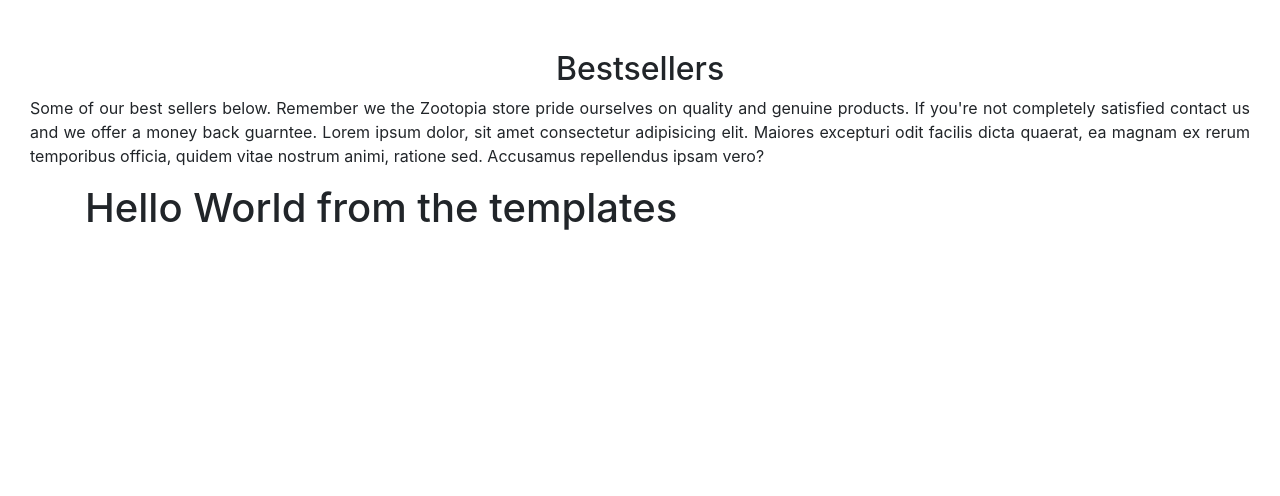
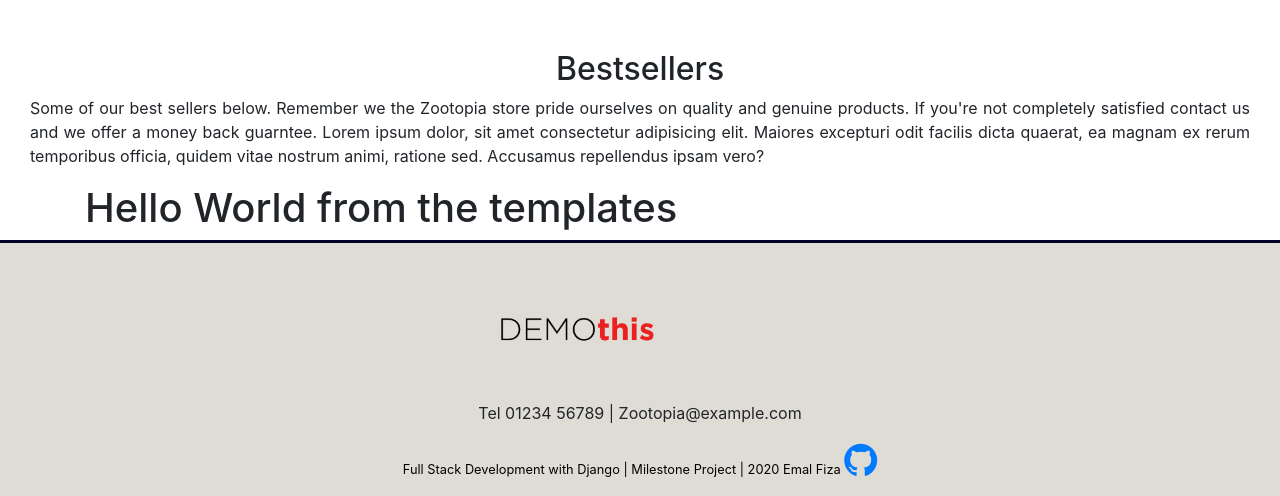
Before and after one commit to emalfiza/zootopia-stars, a Django app: page / in a window 1280 px wide. Shown: the part 1068-1564 px from the top of the page. Before the commit the page ends 1298 px from the top, so only its background shows below. Run offline with Django 3.2, Linux system fonts and the light colour scheme; grey boxes labelled with a size stand in for pictures from a placeholder-image service; some libraries are stand-ins or nearby versions.

Commit message:
Add footer in its own footer.html file as part of the base.html component

```diff
--- a/static/css/main.css
+++ b/static/css/main.css
@@ -49,3 +49,20 @@
 .text-center {
 	padding-top: 42px;
 }
+
+/******************** Footer *********************************************/
+.footer-container {
+    background-color: #dfdcd5;
+    text-align: center;
+    margin: 0;
+    padding-bottom: 1em;
+    border-top: solid;
+    border-color: #000027;
+}
+
+.footer-footer-text {
+    font-size: 0.8em;
+    color: #000000;
+    margin: 0;
+    padding: 0;
+}
--- a/templates/base.html
+++ b/templates/base.html
@@ -128,7 +128,7 @@
 
     {% endblock content %}
 
-
+    {% include 'components/footer.html' %}
     <!-- Bootstrapcdn JavaScript link  -->
     <script crossorigin="anonymous"
         integrity="sha384-J6qa4849blE2+poT4WnyKhv5vZF5SrPo0iEjwBvKU7imGFAV0wwj1yYfoRSJoZ+n"
--- /dev/null
+++ b/templates/components/footer.html
@@ -0,0 +1,21 @@
+{% load static %}
+
+<!---------- Opening the footer ----------->
+<footer class="container-fluid text-center footer-container">
+    <div class="row">
+        <a class="logo offset-md-4 mt-3" href="">
+            <img src="{% static 'img/logo.png' %}" class="img-fluid" alt="logo"/>
+        </a>
+
+        <div class="col-sm-12">
+            <p>Tel 01234 56789 | Zootopia@example.com</p>
+            <p class="footer-footer-text text-center">
+                Full Stack Development with Django | Milestone Project | 2020 Emal Fiza
+                <a href="https://github.com/emalfiza" target="_blank" rel="noopener">
+                    <i class="fa fa-github fa-3x list-inline social-links"></i>
+                </a>
+            </p>
+        </div>
+    </div>
+</footer>
+<!---------- End of the footer ------------>
```
